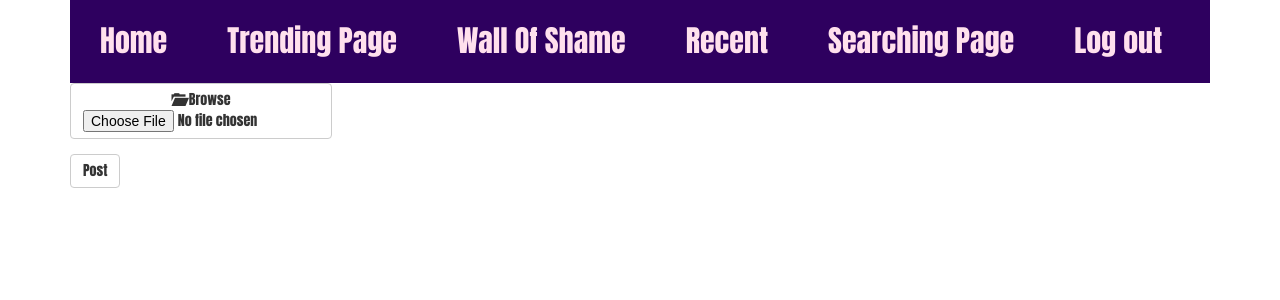
After one commit to MatthijsVollenbroek/project, a Flask app: page /post in a window 1280 px wide. The commit adds this page. Shown: the top 300 px of the page. Run offline with Flask 2, Linux system fonts and the light colour scheme; some libraries are stand-ins or nearby versions.

Commit message:
posten werkt

```diff
--- a/application.py
+++ b/application.py
@@ -110,18 +110,25 @@ def register():
         return render_template("register.html")
 
 
-@app.route("homepage_recent", methods=["GET", "POST"])
+@app.route("/homepage_recent", methods=["GET", "POST"])
 def homepage_recent():
     return render_template("homepage_recent.html")
 
-@app.route("homepage_shame", methods=["GET", "POST"])
+@app.route("/homepage_shame", methods=["GET", "POST"])
 def homepage_shame():
     return render_template("homepage_shame.html")
 
-@app.route("homepage_trending", methods=["GET", "POST"])
+@app.route("/homepage_trending", methods=["GET", "POST"])
 def homepage_trending():
     return render_template("homepage_trending.html")
 
-@app.route("search", methods=["GET", "POST"])
+@app.route("/search", methods=["GET", "POST"])
 def search():
     return render_template("search.html")
+
+@app.route("/post", methods=["GET", "POST"])
+def post():
+    if request.method == "POST":
+        post_file(session["user_id"], request.form.get("file_post"))
+        return redirect(url_for('homepage'))
+    return render_template("post.html")
--- a/helpers.py
+++ b/helpers.py
@@ -111,3 +111,6 @@ def already_follows(user_id, user_id_follows):
     if len(check) != 0:
         return True
     return False
+
+def post_file(user_id, file):
+    db.execute("INSERT INTO posts (user_id, file) VALUES(:user_id, :file)", user_id=user_id, file=file)
--- a/templates/login.html
+++ b/templates/login.html
@@ -1,4 +1,4 @@
-{% extends "layoutnotloggedin.html" %}
+{% extends "layout.html" %}
 
 {% block title %}
     Log In
--- /dev/null
+++ b/templates/post.html
@@ -0,0 +1,26 @@
+{% extends "layout.html" %}
+{% block title %}
+post
+{% endblock%}
+
+{% block main %}
+
+    <form action="{{ url_for('post') }}" method="post">
+        <fieldset>
+            <span class="input-group-btn">
+                <div class="form-group">
+                    <div class="btn btn-default image-preview-input">
+                        <span class="glyphicon glyphicon-folder-open"></span>
+                        <span class="image-preview-input-title">Browse</span>
+                        <input type="file" accept="image/png, image/jpeg, image/gif" name="file_post"/>
+                    </div>
+                </div>
+
+            <div class="form-group">
+                <button class="btn btn-default" type="submit">Post</button>
+            </div>
+            </span>
+        </fieldset>
+    </form>
+
+{% endblock %}
--- a/templates/register.html
+++ b/templates/register.html
@@ -1,4 +1,4 @@
-{% extends "layoutnotloggedin.html" %}
+{% extends "layout.html" %}
 
 {% block title %}
     Register
```
Also changed, not shown: project.db.
